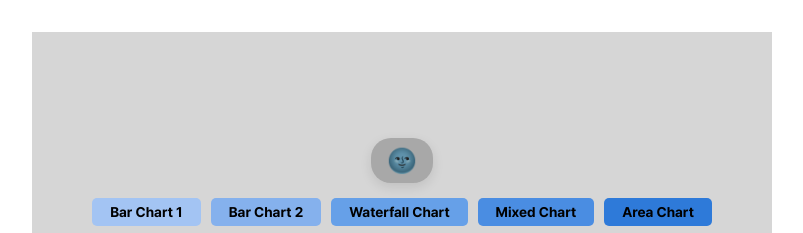
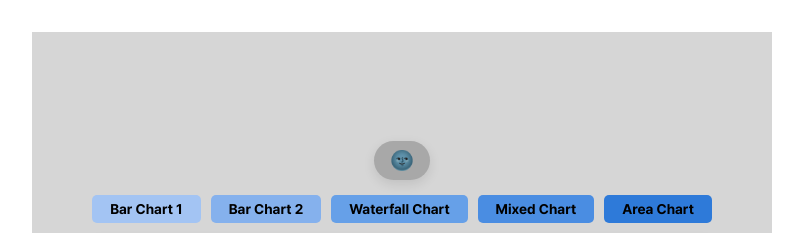
Before and after one commit to WoongyuChoi/react-chart-visualizer, a React (Vite) app: page / in a window 1280 px wide. Shown: the top 233 px of the page, without its empty margins (238-1041 px from the left). Built offline with nearby package versions, Linux system fonts and the light colour scheme.

Commit message:
refactor : 테마 토글 부분을 반응형 clamp() 활용

```diff
--- a/src/layout/ThemeLayout.tsx
+++ b/src/layout/ThemeLayout.tsx
@@ -15,7 +15,7 @@ const ThemeLayout = () => {
       <button
         onClick={toggleTheme}
         style={{
-          fontSize: "1.5rem",
+          fontSize: `clamp(0.5rem, 1.5rem, 1.5vw)`,
           cursor: "pointer",
           padding: "0.5rem 1rem",
           border: "none",
```
